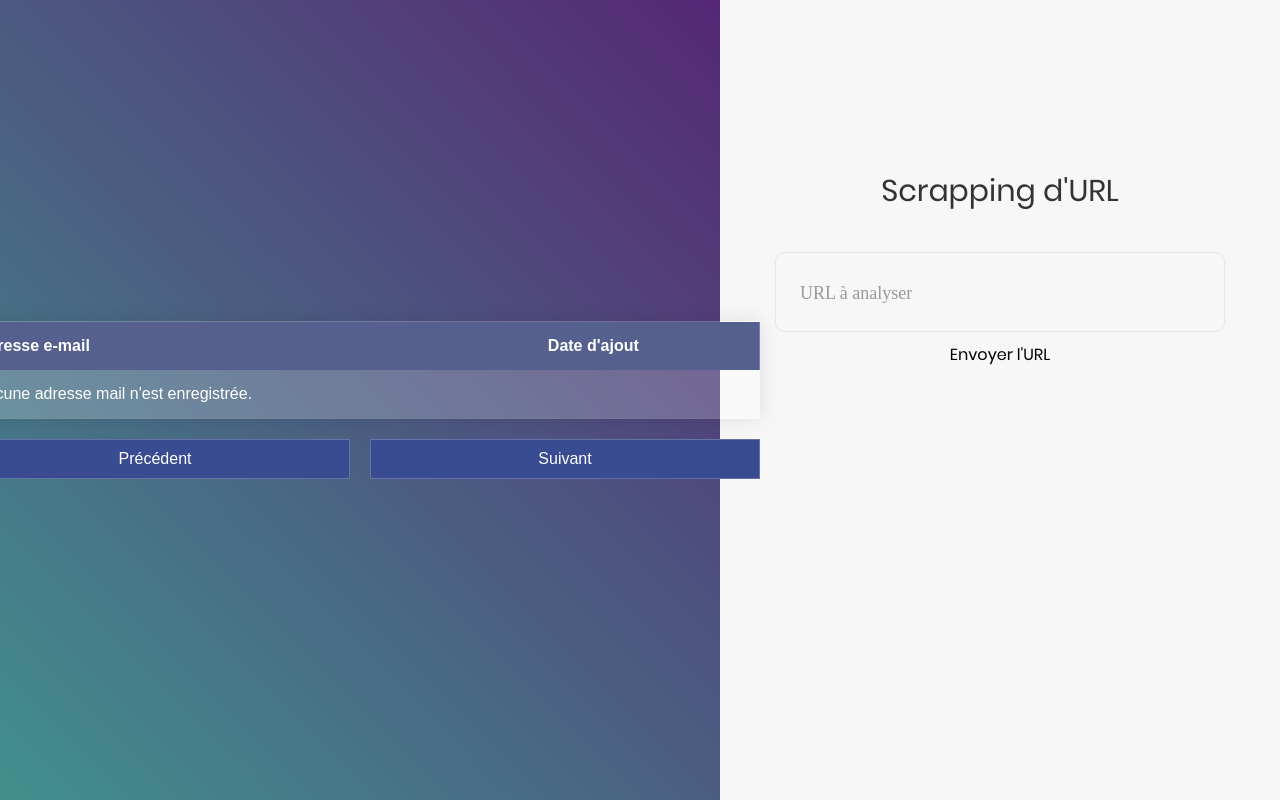
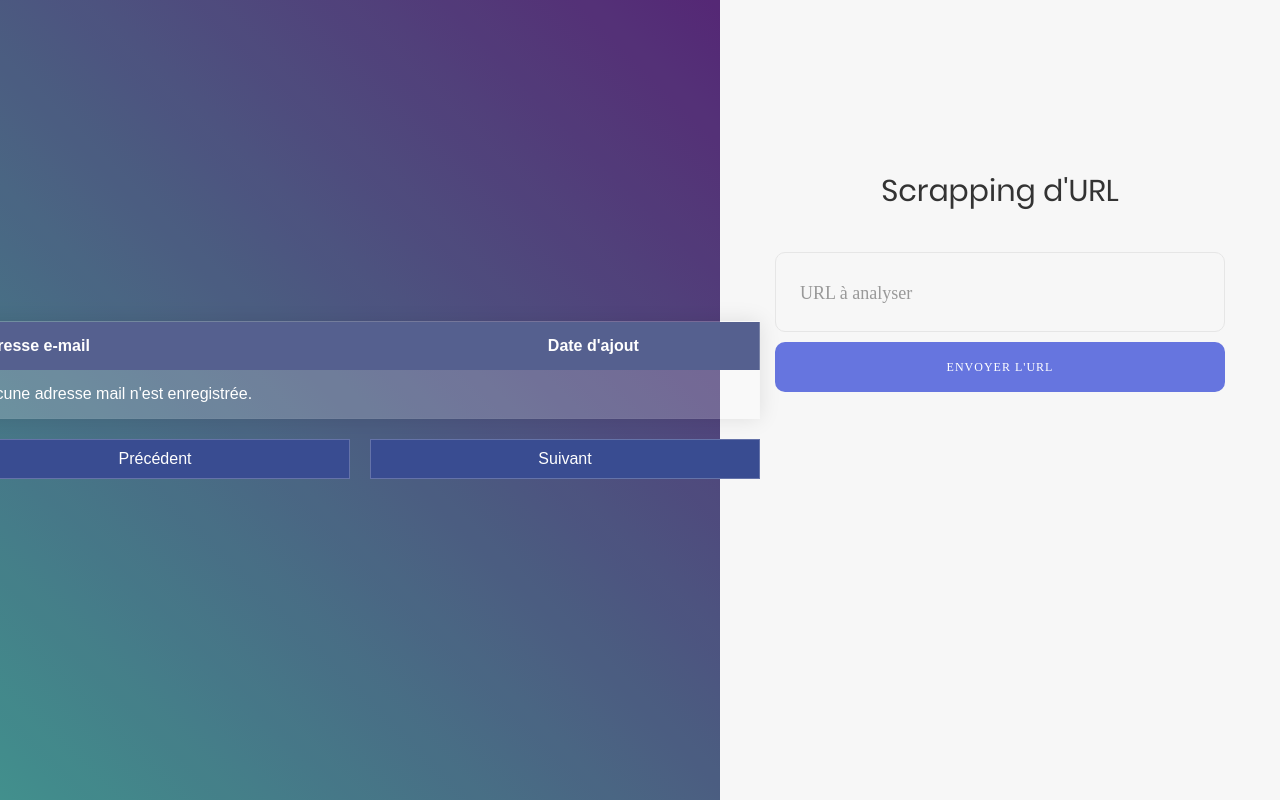
Before and after one commit to Thomaslrt/projet-scrapper, a PHP site: page / in a window 1280 px wide. Run offline with PHP 8.4, Linux system fonts and the light colour scheme; data that the repository does not hold is empty; some web fonts are replaced.

Commit message:
Update index.php

```diff
--- a/index.php
+++ b/index.php
@@ -26,6 +26,7 @@
 					</div>
 
 					<div class="container-login100-form-btn">
+						<button class="login100-form-btn" type="submit">
 							<span id="texturl">Envoyer l'URL</span>
 							<div class="lds-ring">
 								<div></div>
```
Lines whose indentation alone changed are shown as unchanged.
